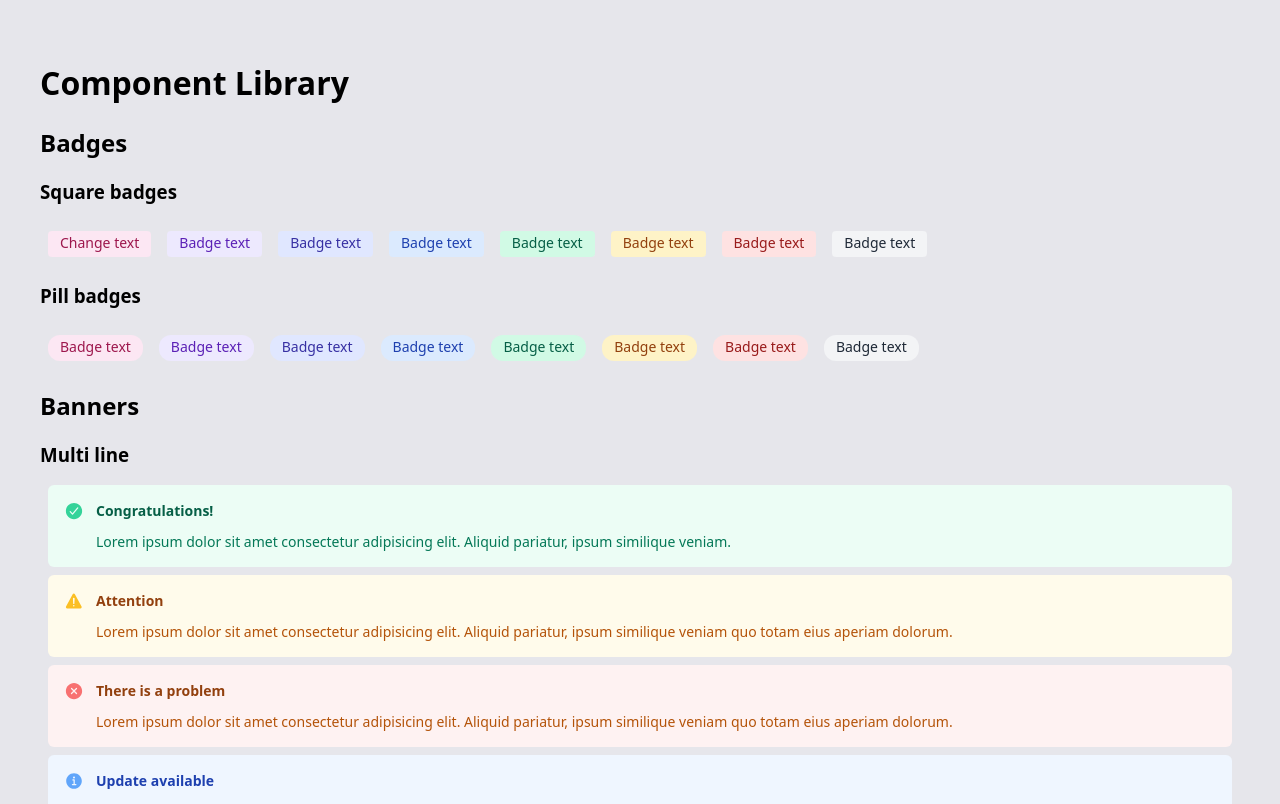
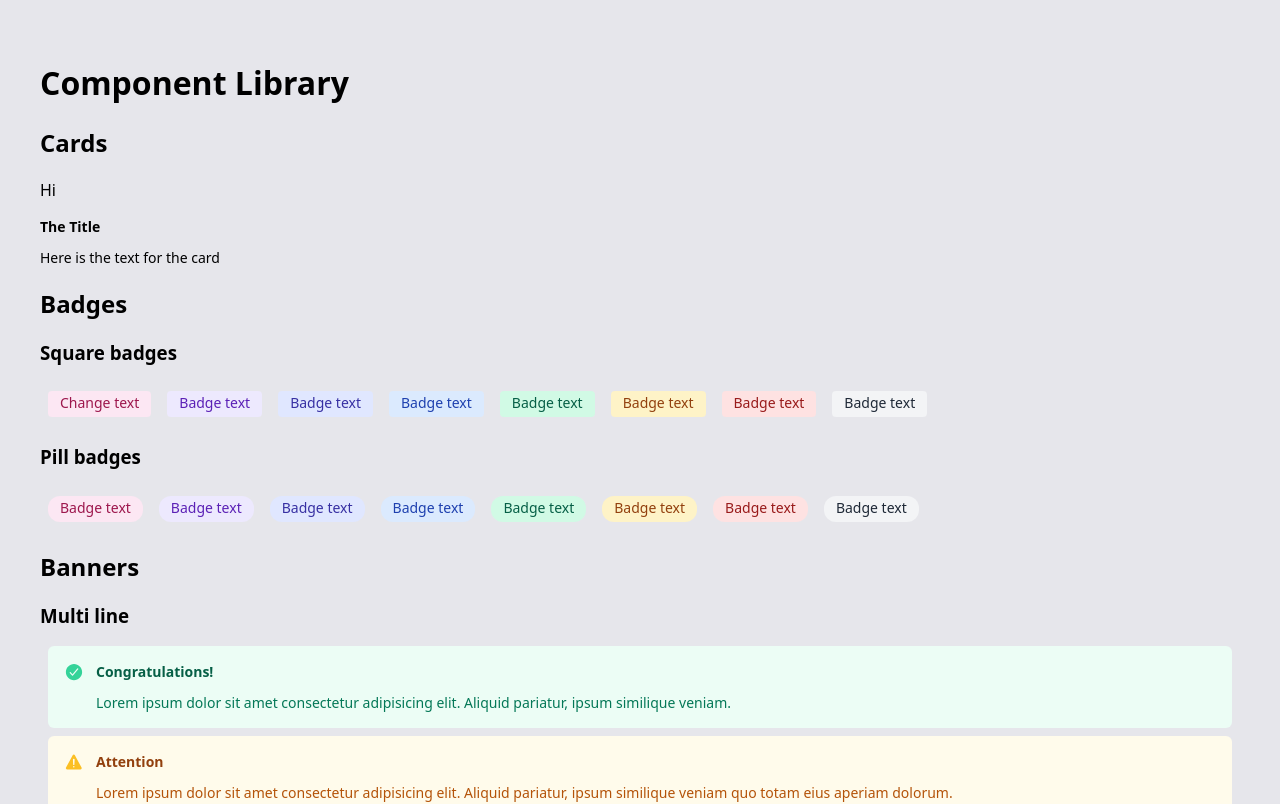
Before and after one commit to 88Hannah/training-2024, a React (Vite) app in the folder component-library/: page / in a window 1280 px wide. Shown: the top 804 px of the page. Built offline with nearby package versions, Linux system fonts and the light colour scheme.

Commit message:
WIP: Card component in progress

```diff
--- a/component-library/src/App.jsx
+++ b/component-library/src/App.jsx
@@ -1,5 +1,12 @@
-import Badge from "./components/Badge/Badge"
-import Banner from "./components/Banner/index"
+import React from 'react';
+import { IoWarning } from "react-icons/io5";
+
+
+
+
+import Badge from "./components/Badge/Badge";
+import Banner from "./components/Banner/index";
+import Card from "./components/Card/index";
 
 export default function App() {
 
@@ -7,6 +14,19 @@ export default function App() {
   return (
     <>
       <h1>Component Library</h1>
+
+      <section>
+        <h2>Cards</h2>
+
+        <Card>
+          <Card.Icon><IoWarning /></Card.Icon>
+          <Card.Title>The Title</Card.Title>
+          <Card.Text>Here is the text for the card</Card.Text>
+        </Card>
+
+
+
+      </section>
 
       <section>
         <h2>Badges</h2>
--- /dev/null
+++ b/component-library/src/components/Card/Card.jsx
@@ -0,0 +1,7 @@
+export default function Card({children}) {
+    return (
+        <div>
+            {children}
+        </div>
+    )
+}
--- /dev/null
+++ b/component-library/src/components/Card/CardIcon.jsx
@@ -0,0 +1,5 @@
+export default function CardIcon() {
+    return (
+        <p>Hi</p>
+    )
+}
--- /dev/null
+++ b/component-library/src/components/Card/CardText.jsx
@@ -0,0 +1,5 @@
+export default function CardText({children}) {
+    return (
+        <p className='banner__text'>{children}</p>
+    )
+}
--- /dev/null
+++ b/component-library/src/components/Card/CardTitle.jsx
@@ -0,0 +1,7 @@
+export default function CardTitle({children}) {
+    return (
+        <h4 className='banner__title'>
+            {children}
+        </h4>
+    )
+}
--- /dev/null
+++ b/component-library/src/components/Card/index.jsx
@@ -0,0 +1,10 @@
+import Card from './Card';
+import CardIcon from './CardIcon';
+import CardText from './CardText';
+import CardTitle from './CardTitle';
+
+Card.Icon = CardIcon;
+Card.Text = CardText;
+Card.Title = CardTitle;
+
+export default Card;
```
